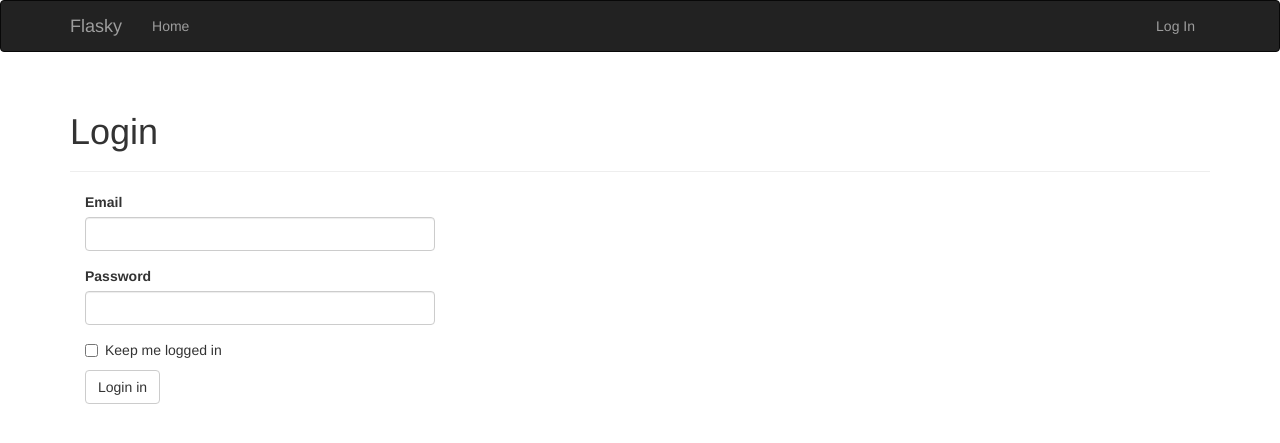
After one commit to ShaoSK/Flask_Blog_Project, a Flask app: page /auth/login in a window 1280 px wide. The commit adds this page. Shown: the top 443 px of the page. Run offline with Flask 2, Linux system fonts and the light colour scheme; some libraries are stand-ins or nearby versions.

Commit message:
用户登录

```diff
--- /dev/null
+++ b/flasky/app/auth/forms.py
@@ -0,0 +1,16 @@
+# -*- coding: utf-8 -*-
+# @Time    : 2020/8/29 11:15
+# @Author  : SSK
+# @FileName: forms.py
+# @Software: PyCharm
+from flask_wtf import FlaskForm
+from wtforms import SubmitField,StringField,PasswordField,BooleanField
+from wtforms.validators import DataRequired,Length,Email
+
+
+class LoginForm(FlaskForm):
+    email = StringField('Email',validators=[DataRequired(),Length(1,64),Email()])
+
+    password = PasswordField('Password',validators=[DataRequired()])
+    remember_me = BooleanField('Keep me logged in')
+    submit = SubmitField('Login in')
--- /dev/null
+++ b/flasky/app/auth/views.py
@@ -0,0 +1,37 @@
+# -*- coding: utf-8 -*-
+# @Time    : 2020/8/29 10:47
+# @Author  : SSK
+# @FileName: views.py
+# @Software: PyCharm
+
+from flask import render_template,redirect,request,url_for,flash
+from flask_login import login_user
+from flask_login import logout_user,login_required
+from . import auth
+from ..models import User
+from .forms import LoginForm
+
+# 登入
+# 注意是methods而不是method，会报错TypeError: __init__() got an unexpected keyword argument 'method'
+@auth.route('/login',methods=['GET','POST'])
+def login():
+    form = LoginForm()
+    if form.validate_on_submit():
+        user = User.query.filter_by(email=form.email.data).first()
+        if user is not None and user.verify_password(form.password.data):
+            login_user(user,form.remember_me.data)
+            next = request.args.get('next')
+            if next is None or not next.startswitch('/'):
+                next = url_for('main.index')
+            return redirect(next)
+        flash('Invilid username or password')
+    # 记住这里要写一个return 否则没有返回值
+    return render_template('auth/login.html',form=form)
+
+# 登出
+@auth.route('/logout')
+@login_required
+def logout():
+    logout_user()
+    flash('You have been logged out.')
+    return redirect(url_for('main.index'))
--- a/flasky/app/main/views.py
+++ b/flasky/app/main/views.py
@@ -32,4 +32,4 @@ def index():
         form.name.data = ''
 
         return redirect(url_for('.index'))
-    return render_template('index.html',form=form, name=session.get('name'),known=session.get('known', False),current_time=datetime.utcnow())
+    return render_template('index.html',form=form,known=session.get('known', False),current_time=datetime.utcnow())
--- /dev/null
+++ b/flasky/app/templates/auth/login.html
@@ -0,0 +1,13 @@
+{% extends 'base.html' %}
+{% import 'bootstrap/wtf.html' as wtf %}
+
+{% block title %}Flasky - Login{% endblock %}
+
+{% block page_content %}
+<div class="page-header">
+    <h1>Login</h1>
+</div>
+<div class="col-md-4">
+    {{ wtf.quick_form(form) }}
+</div>
+{% endblock %}
--- a/flasky/app/templates/base.html
+++ b/flasky/app/templates/base.html
@@ -24,6 +24,13 @@
             <ul class="nav navbar-nav">
                 <li><a href="/">Home</a> </li>
             </ul>
+            <ul class="nav navbar-nav navbar-right">
+                {% if current_user.is_authenticated %}
+                <li><a href="{{ url_for('auth.logout') }}">Log Out</a> </li>
+                {% else %}
+                <li><a href="{{ url_for('auth.login') }}">Log In</a> </li>
+                {% endif %}
+            </ul>
         </div>
     </div>
 </div>
@@ -31,6 +38,13 @@
 
 {% block content %}
 <div class="container">
+    {% for message in get_flashed_messages() %}
+    <div class="alert alert-warning">
+        <button type="button" class="close" data-dismiss="'alert">&times;</button>
+        {{ message }}
+    </div>
+    {% endfor %}
+
     {% block page_content %}{% endblock %}
 </div>
 {% endblock %}
--- a/flasky/app/templates/index.html
+++ b/flasky/app/templates/index.html
@@ -5,7 +5,7 @@
 {% block page_content %}
 <div class="page-header">
 
-    <h1>Hello {% if name %}{{ name }}{% else %}Stranger{% endif %}</h1>
+    <h1>Hello {% if current_user.is_authenticated %}{{ current_user.username }}{% else %}Stranger{% endif %}</h1>
     {% if not known %}
     <p>Pleased to meet you!</p>
     {% else %}
```
Also changed, not shown: flasky/app/__init__.py (+7 -1 lines), flasky/app/auth/__init__.py (added, +10 -0 lines), flasky/app/models.py (+24 -1 lines), flasky/tests/__init__.py (added, +5 -0 lines), flasky/tests/test_user_mdoel.py (added, +28 -0 lines), flasky/data.sqlite.
